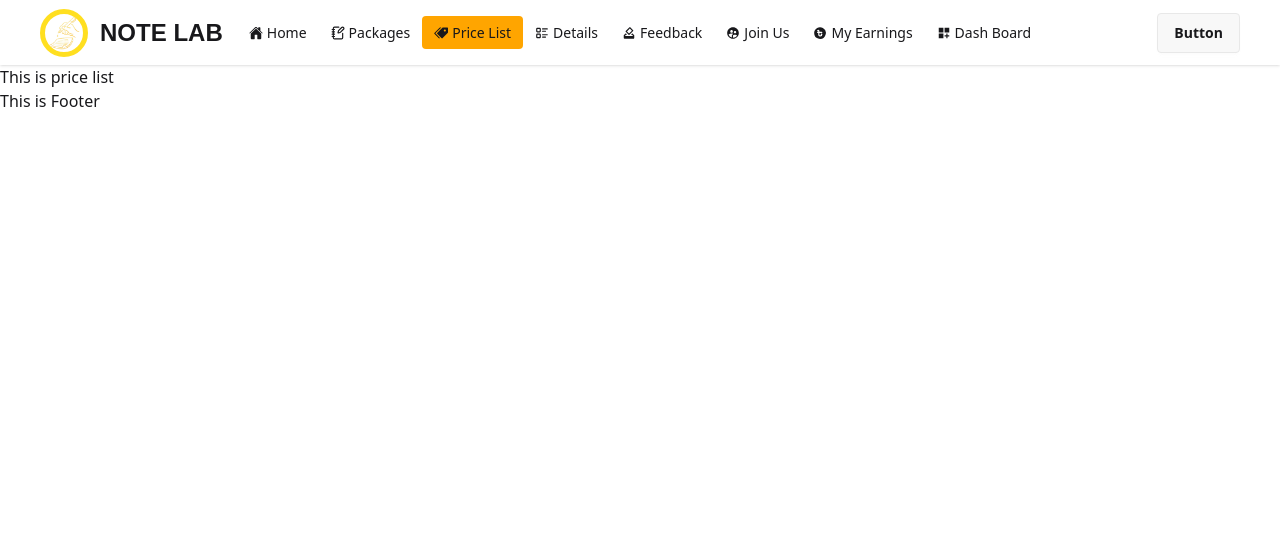
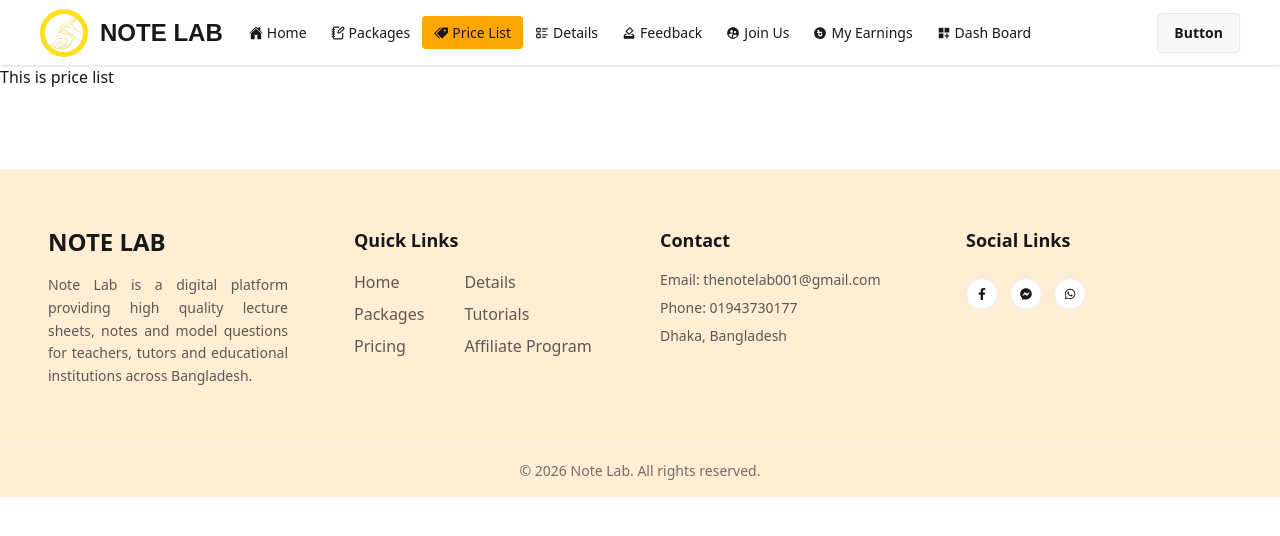
Before and after one commit to rifat028/Note_Lab_Client, a React (Vite) app: page /pricing in a window 1280 px wide. Shown: the top 536 px of the page. Built offline with nearby package versions, Linux system fonts and the light colour scheme.

Commit message:
Footer added

```diff
--- a/src/Components/HomeComponents/HeroSection.jsx
+++ b/src/Components/HomeComponents/HeroSection.jsx
@@ -43,6 +43,7 @@ const HeroSection = () => {
           whileInView={{ opacity: 1, x: 0 }}
           viewport={{ once: false, amount: 0.4 }}
           transition={{ duration: 0.7, ease: "easeOut", delay: 0.1 }}
+          className="p-12"
         >
           <img src="/Hero.png" alt="Hero image" />
         </motion.div>
--- a/src/Components/HomeComponents/Stats.jsx
+++ b/src/Components/HomeComponents/Stats.jsx
@@ -47,7 +47,7 @@ const Stats = () => {
               initial={{ opacity: 0, y: 40 }}
               whileInView={{ opacity: 1, y: 0 }}
               viewport={{ once: false }}
-              transition={{ duration: 0.5, delay: index * 0.3 }}
+              transition={{ duration: 0.5, delay: index * 0.15 }}
               className="bg-base-200 py-8 px-1 md:px-8 rounded-xl text-center shadow-md border border-base-300/30 flex flex-col justify-center"
             >
               <div className="text-primary mb-4 flex justify-center">
--- a/src/Components/LayoutComponents/Footer.jsx
+++ b/src/Components/LayoutComponents/Footer.jsx
@@ -1,10 +1,122 @@
-import React from "react";
+import { Link } from "react-router";
+import {
+  FaFacebookF,
+  FaYoutube,
+  FaLinkedinIn,
+  FaWhatsapp,
+  FaFacebookMessenger,
+} from "react-icons/fa";
+import { FaMessage } from "react-icons/fa6";
 
 const Footer = () => {
   return (
-    <div>
-      <h1>This is Footer</h1>
-    </div>
+    <footer className="bg-orange-100 border-t border-base-300/30 mt-20">
+      <div className="max-w-7xl mx-auto px-6 lg:px-12 py-14 grid gap-10 md:grid-cols-2 lg:grid-cols-4">
+        {/* Logo + About */}
+        <div className="space-y-4">
+          <h2 className="text-2xl font-bold">NOTE LAB</h2>
+
+          <p className="text-base-content/70 text-sm leading-relaxed max-w-60 text-justify">
+            Note Lab is a digital platform providing high quality lecture
+            sheets, notes and model questions for teachers, tutors and
+            educational institutions across Bangladesh.
+          </p>
+        </div>
+
+        {/* Quick Links */}
+        <div>
+          <h3 className="font-semibold text-lg mb-4">Quick Links</h3>
+
+          <div className="flex md:flex-row flex-col gap-10">
+            <ul className="space-y-2 text-base-content/70">
+              <li>
+                <Link to="/" className="hover:text-primary transition">
+                  Home
+                </Link>
+              </li>
+
+              <li>
+                <Link to="/packages" className="hover:text-primary transition">
+                  Packages
+                </Link>
+              </li>
+
+              <li>
+                <Link to="/pricing" className="hover:text-primary transition">
+                  Pricing
+                </Link>
+              </li>
+            </ul>
+
+            <ul className="space-y-2 text-base-content/70">
+              <li>
+                <Link to="/details" className="hover:text-primary transition">
+                  Details
+                </Link>
+              </li>
+              <li>
+                <Link to="/tutorials" className="hover:text-primary transition">
+                  Tutorials
+                </Link>
+              </li>
+              <li>
+                <Link to="/join-us" className="hover:text-primary transition">
+                  Affiliate Program
+                </Link>
+              </li>
+            </ul>
+          </div>
+        </div>
+
+        {/* Contact */}
+        <div>
+          <h3 className="font-semibold text-lg mb-4">Contact</h3>
+
+          <ul className="space-y-2 text-base-content/70 text-sm">
+            <li>Email: thenotelab001@gmail.com</li>
+            <li>Phone: 01943730177</li>
+            <li>Dhaka, Bangladesh</li>
+          </ul>
+        </div>
+
+        <div>
+          <h3 className="font-semibold text-lg mb-4">Social Links</h3>
+
+          <div className="flex gap-3 pt-2 ">
+            <a
+              className="btn btn-sm btn-circle bg-base-100 border-base-300 hover:bg-primary hover:text-white"
+              href="https://www.facebook.com/NoteLabBD"
+              target="_blank"
+            >
+              <FaFacebookF />
+            </a>
+
+            <a
+              className="btn btn-sm btn-circle bg-base-100 border-base-300 hover:bg-blue-600 hover:text-white"
+              href="https://m.me/115300131545728"
+              target="_blank"
+            >
+              <FaFacebookMessenger />
+            </a>
+
+            <a
+              className="btn btn-sm btn-circle bg-base-100 border-base-300 hover:bg-green-400 hover:text-white"
+              href="https://wa.me/8801943730177"
+              target="_blank"
+            >
+              <FaWhatsapp />
+            </a>
+          </div>
+        </div>
+      </div>
+
+      {/* Bottom Bar */}
+      <div className="border-t border-base-300/30">
+        <div className="max-w-7xl mx-auto px-6 lg:px-12 py-4 text-center text-sm text-base-content/60">
+          © {new Date().getFullYear()} Note Lab. All rights reserved.
+        </div>
+      </div>
+    </footer>
   );
 };
 
```
